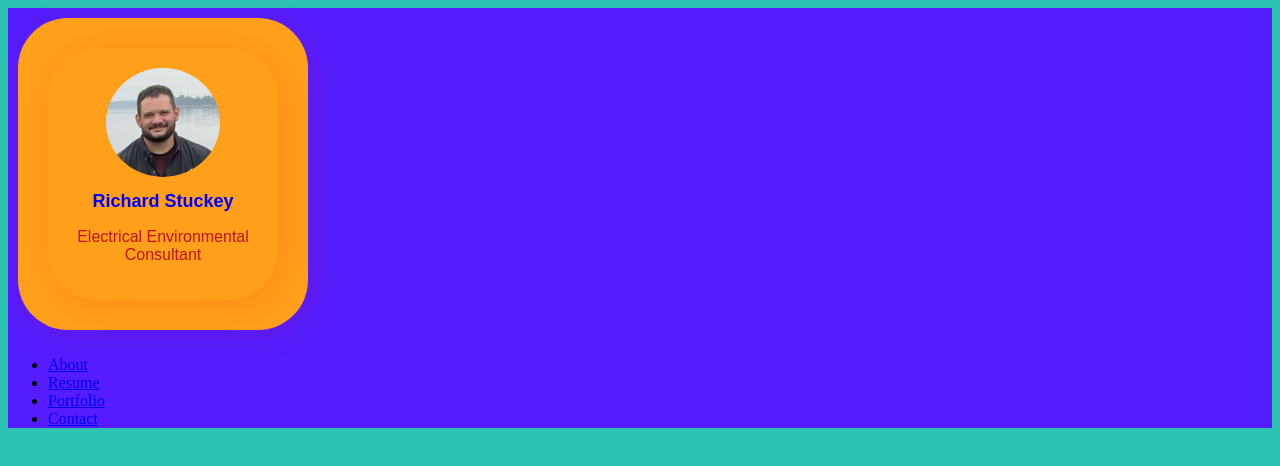
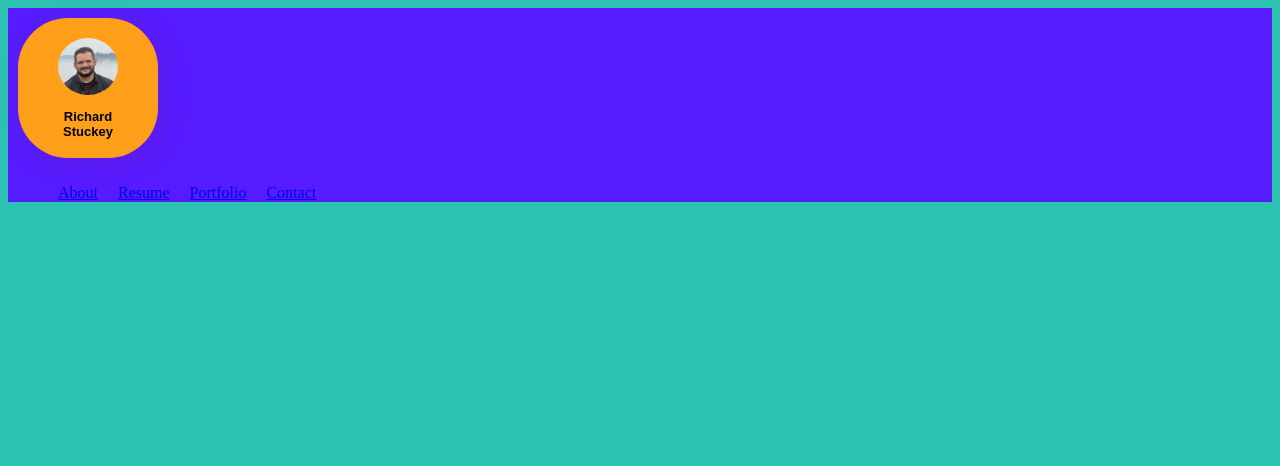
Before and after one commit to RStuckey1/RichardStuckey, a React (Vite) app: page /Header in a window 1280 px wide. Shown: the top 466 px of the page. Built offline with nearby package versions, Linux system fonts and the light colour scheme.

Commit message:
fixed code

```diff
--- a/src/Card.jsx
+++ b/src/Card.jsx
@@ -7,7 +7,6 @@ function Card(){
         <div className="card">
             <img className="card-image" src={profilePic} alt="profile picture"></img>
             <h2 className='card-title'>Richard Stuckey</h2>
-            <p className='card-text'>Electrical Environmental Consultant</p>
         </div>
     );
 
--- a/src/Pages/Landing.jsx
+++ b/src/Pages/Landing.jsx
@@ -8,10 +8,11 @@ import './landing.css';
 function Landing() {
   return (
     <>
+
+    <Header />
     <body>
-    <Header />
     <div classname="landing-body">
-             <h1 classname="landing-title">Welcome to the Landing Page</h1>
+             <h1 classname="landing-title">Welcome to my website! I hope you will find and enjoy the story of who I am, where I have been, and what I learned along the way! Click on the bullet points to see more!</h1>
     <Footer />
     </div>
     </body>
--- a/src/index.css
+++ b/src/index.css
@@ -1,11 +1,14 @@
-.card{
-  background-color: hex #2ec4b6;
+
+.card1{
+  background-color: hsl(35, 100%, 55%);
   border-radius: 50px;
+  border: hsl(0, 0%, 80%);
   box-shadow: 5px 5px 30px hsla(0, 100%, 40%, 0.1);
   padding: 20px;
   margin: 10px;
   text-align: center;
-  max-width: 250px;
+  max-width: 100px;
+  max-height: 100px;
   display: inline-block;
   position: center;
 }
@@ -19,21 +22,22 @@
 
 .card .card-title{
   font-family: Arial, Helvetica, sans-serif ;
-  font-size: large;
+  font-size: small;
+  font-style: b;
   margin: 0;
-  color: blue;
+  color: hsla(0, 0%, 0%,)
 }
 
 .card .card-text{
   font-family: Arial, sans-serif;
   font-size: medium;
-  color: hsl(0, 80%, 42%);
+  color: hsl(146, 89%, 11%);
 }
 
 .navheader{
-  background-color: rgb(85, 28, 255);
+  background-color: rgb(231, 50, 144);
+  display: inline;
 }
-
 
 .card2{
   border: 1px solid hsl(0, 0%, 80%);
@@ -68,14 +72,12 @@ Header{
   background-color: rgb(85, 28, 255);
 }
 
-.card1{
-  background-color: hsl(35, 100%, 55%);
-  border-radius: 50px;
-  box-shadow: 5px 5px 30px hsla(0, 100%, 40%, 0.1);
-  padding: 20px;
+ul{
+  list-style-type: none;
+}
+
+li{
+  display: inline;
   margin: 10px;
-  text-align: center;
-  max-width: 250px;
-  display: inline-block;
-  position: center;
+  color: white;
 }
```
Also changed, not shown: src/Pages/Landing.css (line endings or trailing spaces).
